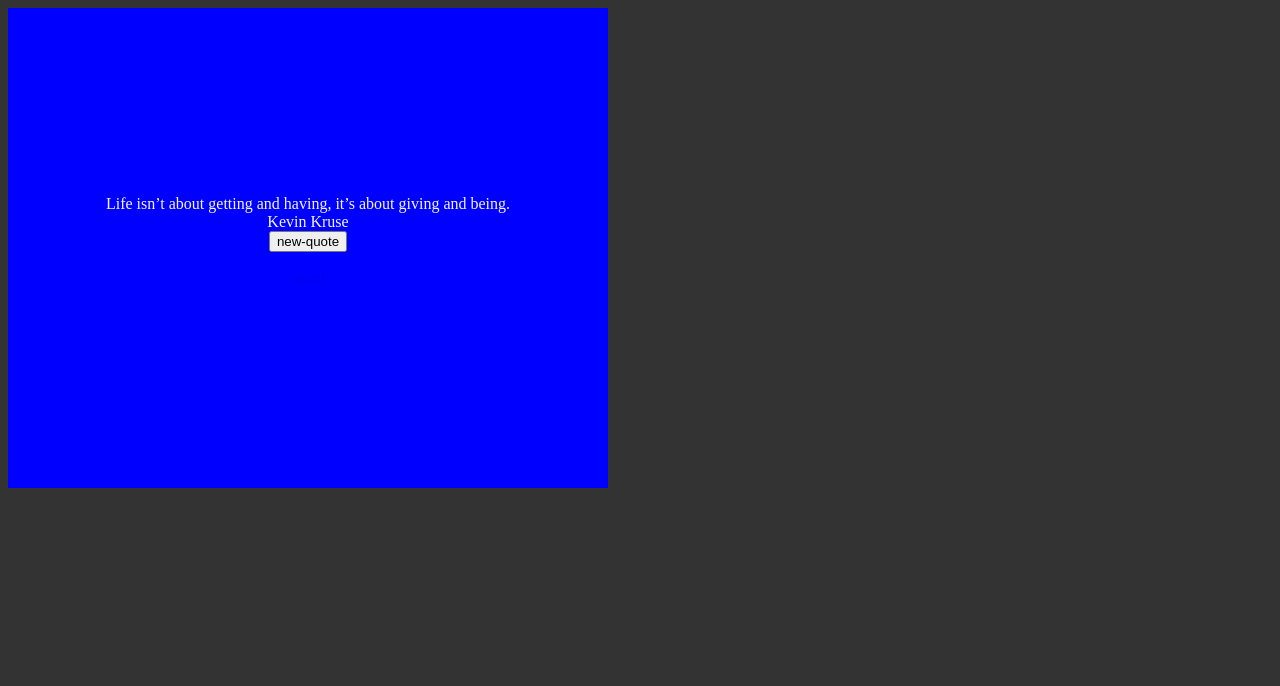
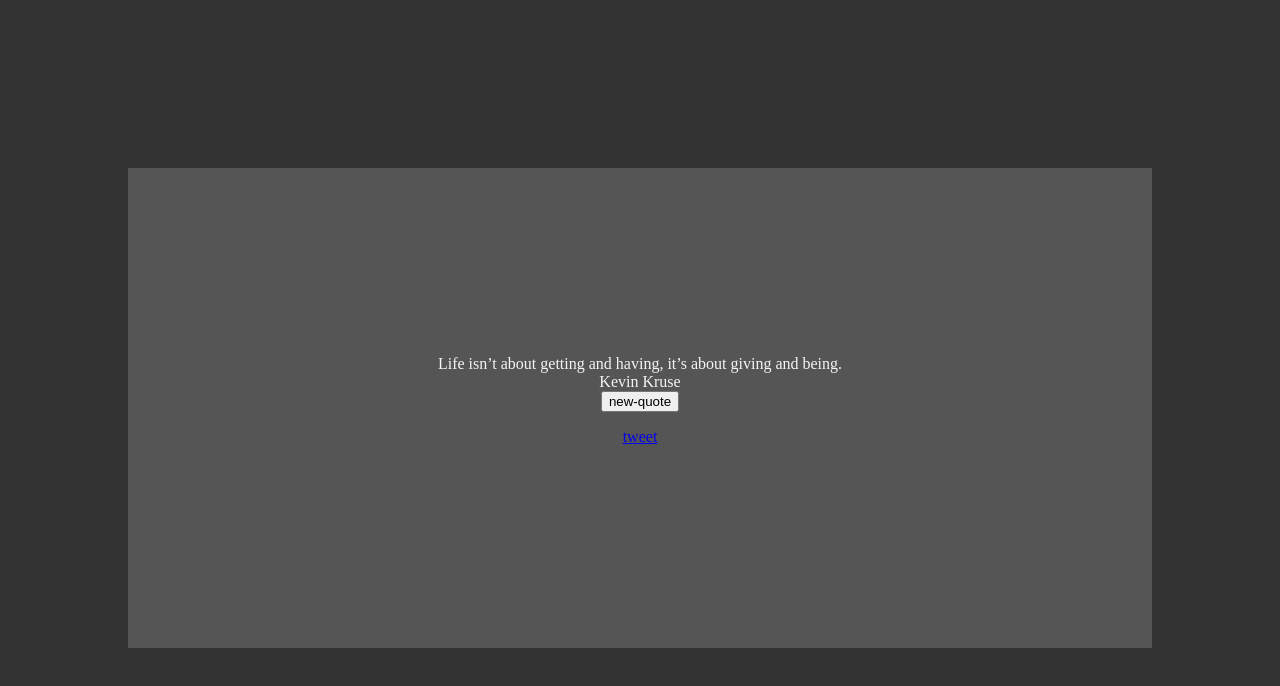
Before and after one commit to tsukashu/random-quote-machine, a React (Create React App) app: page / in a window 1280 px wide. Shown: the top 686 px of the page. Built offline with nearby package versions, Linux system fonts and the light colour scheme.

Commit message:
update css

```diff
--- a/src/App.css
+++ b/src/App.css
@@ -1,10 +1,4 @@
-body {
-  color: whitesmoke;
-  background: #333;
-  text-align: center;
-}
-
-.container {
+#root {
   display: flex;
   flex-direction: column;
   justify-content: center;
@@ -15,9 +9,11 @@
 #quote-box {
   display: flex;
   flex-direction: column;
-  background: blue;
+  background: #555;
   justify-content: center;
   align-items: center;
-  width: 600px;
+  width: 100%;
+  max-width: 80vw;
   height: 480px;
+  max-height: 80vh;
 }
--- a/src/App.js
+++ b/src/App.js
@@ -1,5 +1,6 @@
 /* eslint-disable no-useless-constructor */
 // TODO テスト用のjsonをとりま直書きでいいので用意する。
+// TODO
 import React, { Component } from 'react';
 import './App.css';
 
--- /dev/null
+++ b/src/index.css
@@ -0,0 +1,5 @@
+body {
+  color: whitesmoke;
+  background: #333;
+  text-align: center;
+}
--- a/src/index.js
+++ b/src/index.js
@@ -2,6 +2,8 @@
 import { createRoot } from 'react-dom/client'; // React 18
 // import ReactDom from 'react-dom'; // React 17 before
 import  App from './App';
+import './index.css';
+
 const root = createRoot(document.getElementById('root'));
 root.render(
   <React.StrictMode>
```
